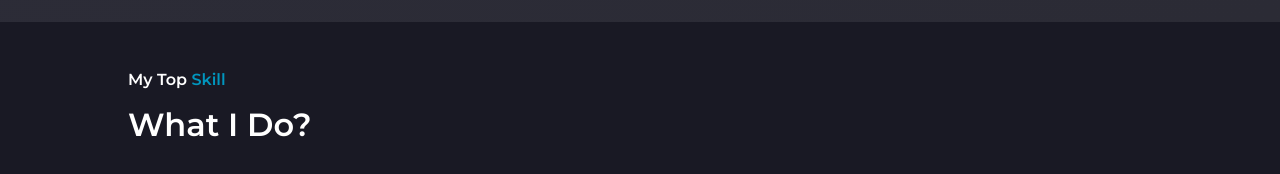
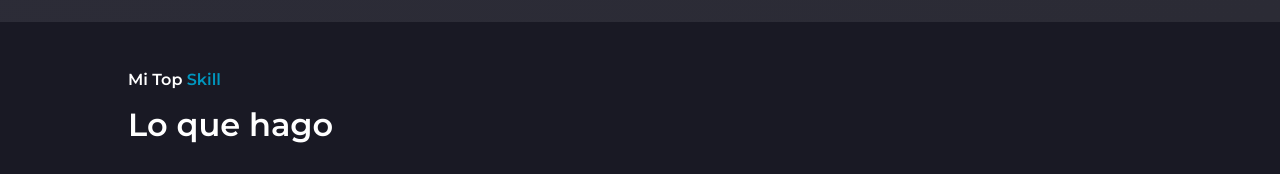
Before and after one commit to Rickymayita/myporfolio, a React (Create React App) app: page / in a window 1280 px wide. Shown: the part 778-952 px from the top of the page. Built offline with nearby package versions, Linux system fonts and the light colour scheme.

Commit message:
little change

```diff
--- a/src/components/Skills/Skills.jsx
+++ b/src/components/Skills/Skills.jsx
@@ -10,8 +10,8 @@ const Skills = () => {
     return (
         <Container id='skills'>
             <Slide direction='down'>
-                <h4>My Top <span className="blue">Skill</span></h4>
-                <h1>What I Do?</h1>
+                <h4>Mi Top <span className="blue">Skill</span></h4>
+                <h1>Lo que hago</h1>
             </Slide>
             <Cards>
                 <Slide direction='left'>
```
